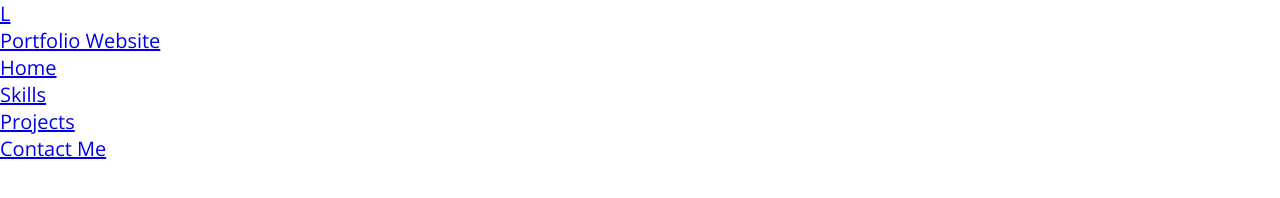
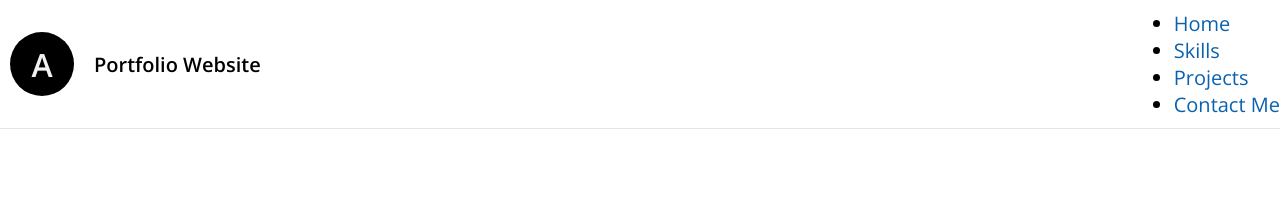
Before and after one commit to acervantest/personal-portfolio, a plain HTML site: page index.html in a window 1280 px wide. Drawn offline with nearby package versions, Linux system fonts and the light colour scheme.

Commit message:
Logo styling implementation

```diff
--- a/index.html
+++ b/index.html
@@ -14,7 +14,7 @@
 <body>
     <header>
         <a href="#" class="logo-holder">
-            <div class="logo">L</div>
+            <div class="logo">A</div>
             <div class="logo-text">Portfolio Website</div>
         </a>
         <nav>
--- a/styles.css
+++ b/styles.css
@@ -2,6 +2,21 @@
     box-sizing: border-box;
     margin: 0;
     padding: 0;
+}
+
+:root {
+    --base: #555;
+    --base-100: #f1f1f1;
+    --base-400: #555;
+    --base-800: #000;
+    --yellow: #ffda4b;
+    --yellow-100: #fffbe6;
+    --yellow-400: #ffda4b;
+    --yellow-800: #8b6f00;
+    --blue: #0a61ae;
+    --blue-100: #e2f8ff;
+    --blue-400: #61dafb;
+    --blue-800: #0a61ae;
 }
 
 body {
@@ -10,3 +25,44 @@ body {
   font-style: normal;
   font-size: 20px;
 }
+
+a {
+    text-decoration: none;
+    color: var(--blue);
+    &:hover {
+        text-decoration: underline;
+    }
+}
+
+header {
+    padding-top: 10px;
+    padding-bottom: 10px;
+    display: flex;
+    justify-content: space-between;
+    max-width: 1440px;
+    margin: auto;
+    border-bottom: 1px solid rgba(0, 0, 0, 0.1);
+
+    .logo-holder {
+        display: flex;
+        padding: 10px;
+        align-items: center;
+        font-weight: 600;
+        color: var(--base-800);
+        .logo {
+            display: flex;
+            justify-content: center;
+            align-items: center;
+            font-size: 32px;
+            background-color: var(--base-800);
+            color: var(--base-100);
+            width: 64px;
+            height: 64px;
+            border-radius: 50%;
+            margin-right: 20px;
+        }
+        .logo-text {
+            flex: 1;
+        }
+    }
+}
```
